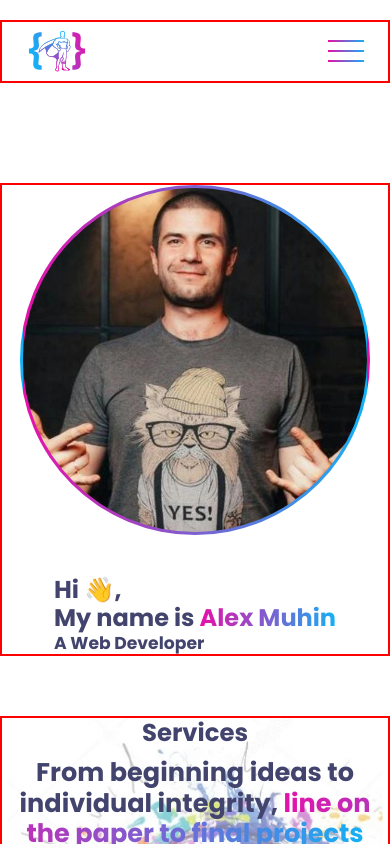
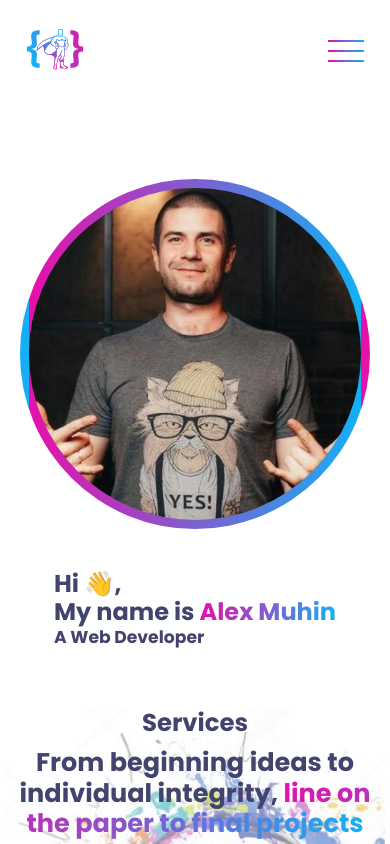
Before and after one commit to AlexMuhin-IT/project-start-portfolio, a React app: page / in a window 390 px wide. Shown: the top 844 px of the page. Built offline with nearby package versions, Linux system fonts and the light colour scheme.

Commit message:
финал рефактор адаптива

```diff
--- a/src/components/Container.tsx
+++ b/src/components/Container.tsx
@@ -5,11 +5,10 @@ import {theme} from "../styles/Theme";
 export const Container = styled.div`
   max-width: 1194px;
   width: 100%;
-  //min-height: 100%;
   padding: 0 15px;
   margin: 0 auto;
 
-  border: 2px solid red; // бордер для редактирования
+  //border: 2px solid red; // бордер для редактирования
 
   @media ${theme.media.mobile}{
     padding: 0 5px;
--- a/src/layout/header/Header.tsx
+++ b/src/layout/header/Header.tsx
@@ -17,8 +17,9 @@ export const Header = () => {
             <Container>
                 <FlexWrapper justify={"space-between"} align={"center"}>
                     <Logo/>
+                    <MobileMenu menuItems={items}/>
                     <Menu menuItems={items}/>
-                    <MobileMenu menuItems={items}/>
+
                 </FlexWrapper>
             </Container>
         </StyledHeader>
--- a/src/layout/sections/main/Main.tsx
+++ b/src/layout/sections/main/Main.tsx
@@ -53,7 +53,7 @@ const Photo = styled.img`
   width: 350px;
   height: 350px;
   object-fit: cover;
-  border: 3px solid transparent;
+  border: 9px solid transparent;
   border-radius: 230px;
   background: ${theme.colors.gradient};
 
--- a/src/styles/Global.styled.ts
+++ b/src/styles/Global.styled.ts
@@ -20,6 +20,8 @@ body {
   -moz-osx-font-smoothing: grayscale;
   color: ${theme.colors.primaryBg};
   line-height: 1.2;
+
+  min-width: 360px;
 }
 
 a {
```
